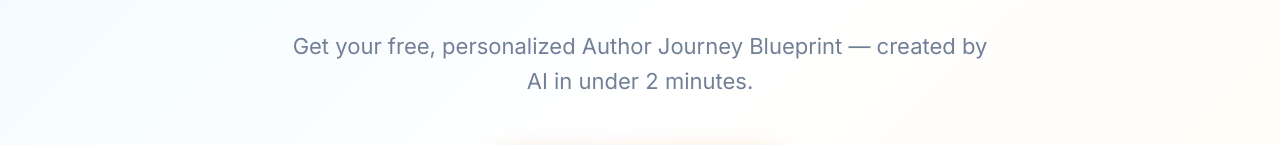
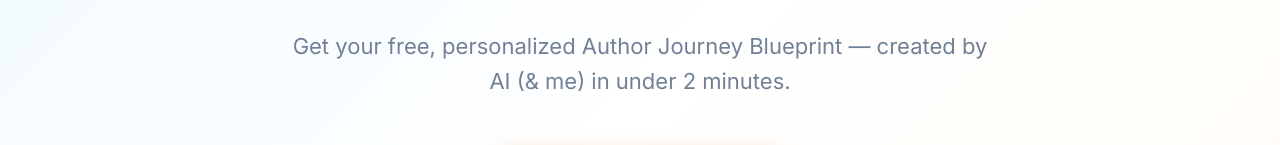
Before and after one commit to 455-12/zennahjones-website, a plain HTML site: page index.html in a window 1280 px wide. Shown: the part 556-701 px from the top of the page. Drawn offline with Linux system fonts and the light colour scheme.

Commit message:
Update index.html
copy updates

```diff
--- a/index.html
+++ b/index.html
@@ -810,7 +810,7 @@
                     AI-Powered Marketing Strategy
                 </div>
                 <h1>Show up to your publisher meetings with confidence instead of hoping you're asking the right questions</h1>
-                <p class="hero-subtitle">Get your free, personalized Author Journey Blueprint — created by AI in under 2 minutes.</p>
+                <p class="hero-subtitle">Get your free, personalized Author Journey Blueprint — created by AI (& me) in under 2 minutes.</p>
                 <a href="https://author-blueprint-scribe.lovable.app" target="_blank" class="btn btn-primary">
                     <span>Get Your Free Blueprint</span>
                     <svg width="20" height="20" viewBox="0 0 24 24" fill="none" stroke="currentColor" stroke-width="2">
```
